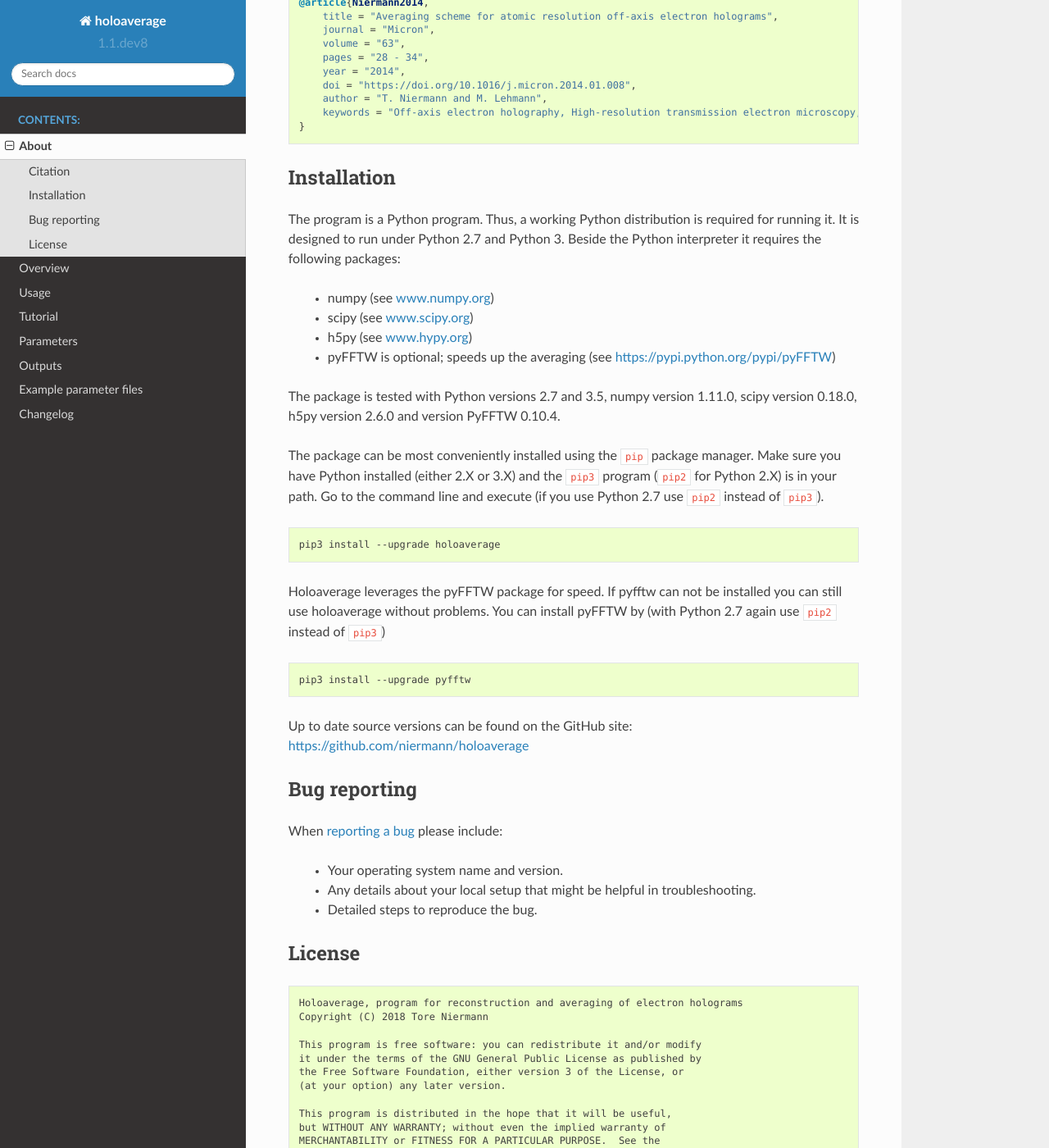
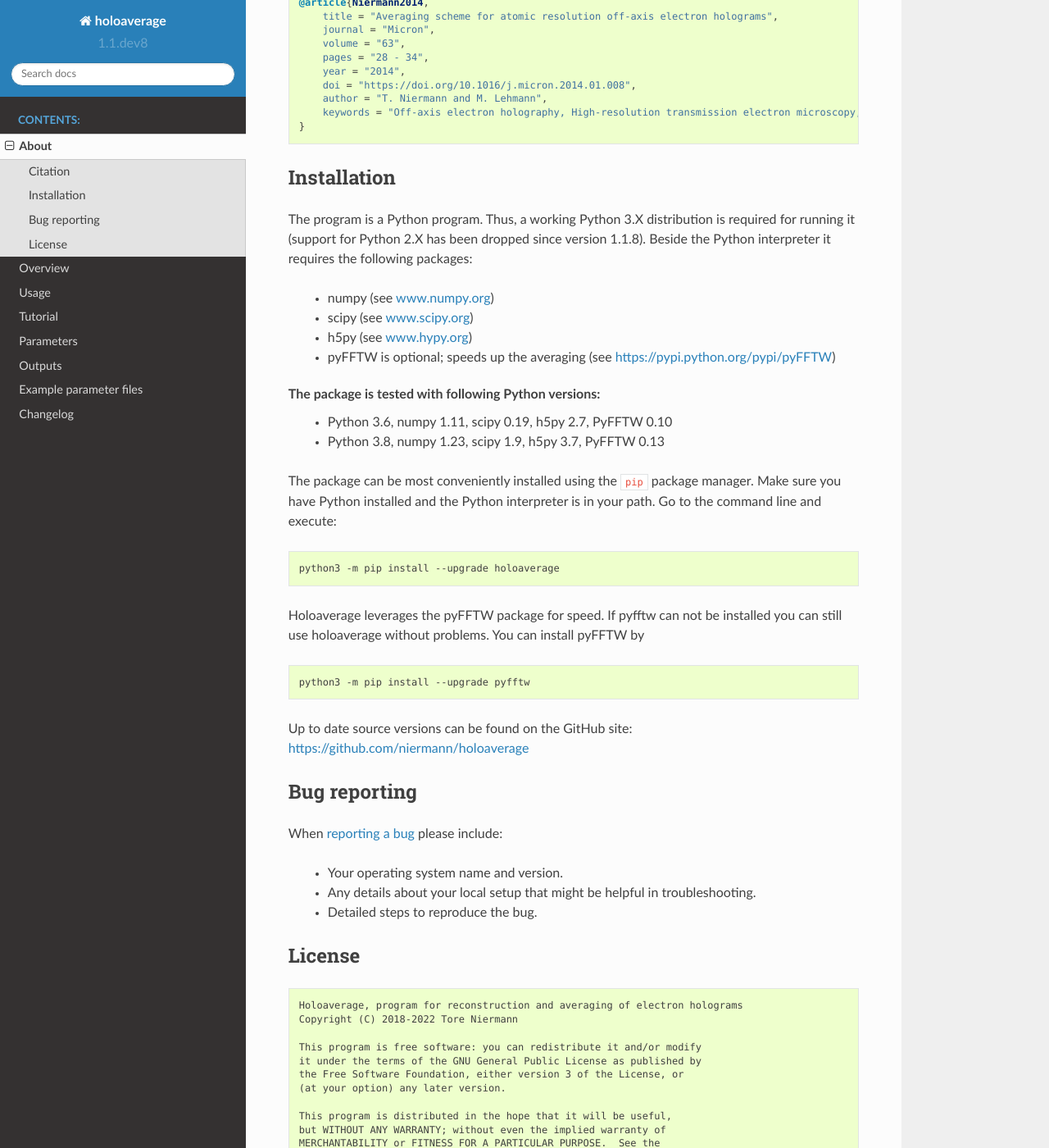
Before and after one commit to niermann/holoaverage, a Sphinx documentation site: the page built from docs/readme.rst, in a window 1280 px wide and 1400 px high, scrolled down 738 px. Shown: the whole window at 82% size. Built offline with Sphinx 7.4.7 and the Read the Docs theme 2.0.0, drawn with Linux system fonts in a browser that asks for light colours; some of the changed text lies outside the part shown.

Commit message:
Fix package versions and update doc, fix test dir

```diff
--- a/README.rst
+++ b/README.rst
@@ -44,8 +44,8 @@
 Installation
 ------------
 
-The program is a Python program. Thus, a working Python distribution is required for running it. It is designed
-to run under Python 2.7 and Python 3. Beside the Python interpreter it requires the following
+The program is a Python program. Thus, a working Python 3.X distribution is required for running it (support for Python
+2.X has been dropped since version 1.1.8). Beside the Python interpreter it requires the following
 packages:
 
     * numpy (see `<www.numpy.org>`_)
@@ -53,23 +53,23 @@
     * h5py (see `<www.hypy.org>`_)
     * pyFFTW is optional; speeds up the averaging (see `<https://pypi.python.org/pypi/pyFFTW>`_)
 
-The package is tested with Python versions 2.7 and 3.5, numpy version 1.11.0, scipy version 0.18.0, h5py version 2.6.0
-and version PyFFTW 0.10.4.
+The package is tested with following Python versions:
+    * Python 3.6, numpy 1.11, scipy 0.19, h5py 2.7, PyFFTW 0.10
+    * Python 3.8, numpy 1.23, scipy 1.9, h5py 3.7, PyFFTW 0.13
 
-The package can be most conveniently installed using the ``pip`` package manager. Make sure you have Python installed (either 2.X
-or 3.X) and the ``pip3`` program (``pip2`` for Python 2.X) is in your path. Go to the command line and execute (if you use Python 2.7 use ``pip2``
-instead of ``pip3``).
+The package can be most conveniently installed using the ``pip`` package manager. Make sure you have Python installed
+and the Python interpreter is in your path. Go to the command line and execute:
 
 .. code-block:: none
 
-    pip3 install --upgrade holoaverage
+    python3 -m pip install --upgrade holoaverage
 
 Holoaverage leverages the pyFFTW package for speed. If pyfftw can not be installed you can still use holoaverage
-without problems. You can install pyFFTW by (with Python 2.7 again use ``pip2`` instead of ``pip3``)
+without problems. You can install pyFFTW by
 
 .. code-block:: none
 
-    pip3 install --upgrade pyfftw
+    python3 -m pip install --upgrade pyfftw
 
 Up to date source versions can be found on the GitHub site: https://github.com/niermann/holoaverage
 
@@ -88,7 +88,7 @@
 .. code-block:: none
 
     Holoaverage, program for reconstruction and averaging of electron holograms
-    Copyright (C) 2018 Tore Niermann
+    Copyright (C) 2018-2022 Tore Niermann
 
     This program is free software: you can redistribute it and/or modify
     it under the terms of the GNU General Public License as published by
--- a/docs/changelog.rst
+++ b/docs/changelog.rst
@@ -6,6 +6,7 @@
 Version 1.1.8
 -------------
 
+* Dropped Python 2.X support
 * Fix deprecated functions
 
 Version 1.1.7
--- a/setup.py
+++ b/setup.py
@@ -38,7 +38,6 @@
         'Operating System :: OS Independent',
         'Programming Language :: Python',
         'Programming Language :: Python :: 3',
-        'Programming Language :: Python :: 3.6',
         'Topic :: Scientific/Engineering :: Chemistry',
         'Topic :: Scientific/Engineering :: Physics',
     ],
```
Also changed, not shown: 3 other files.
